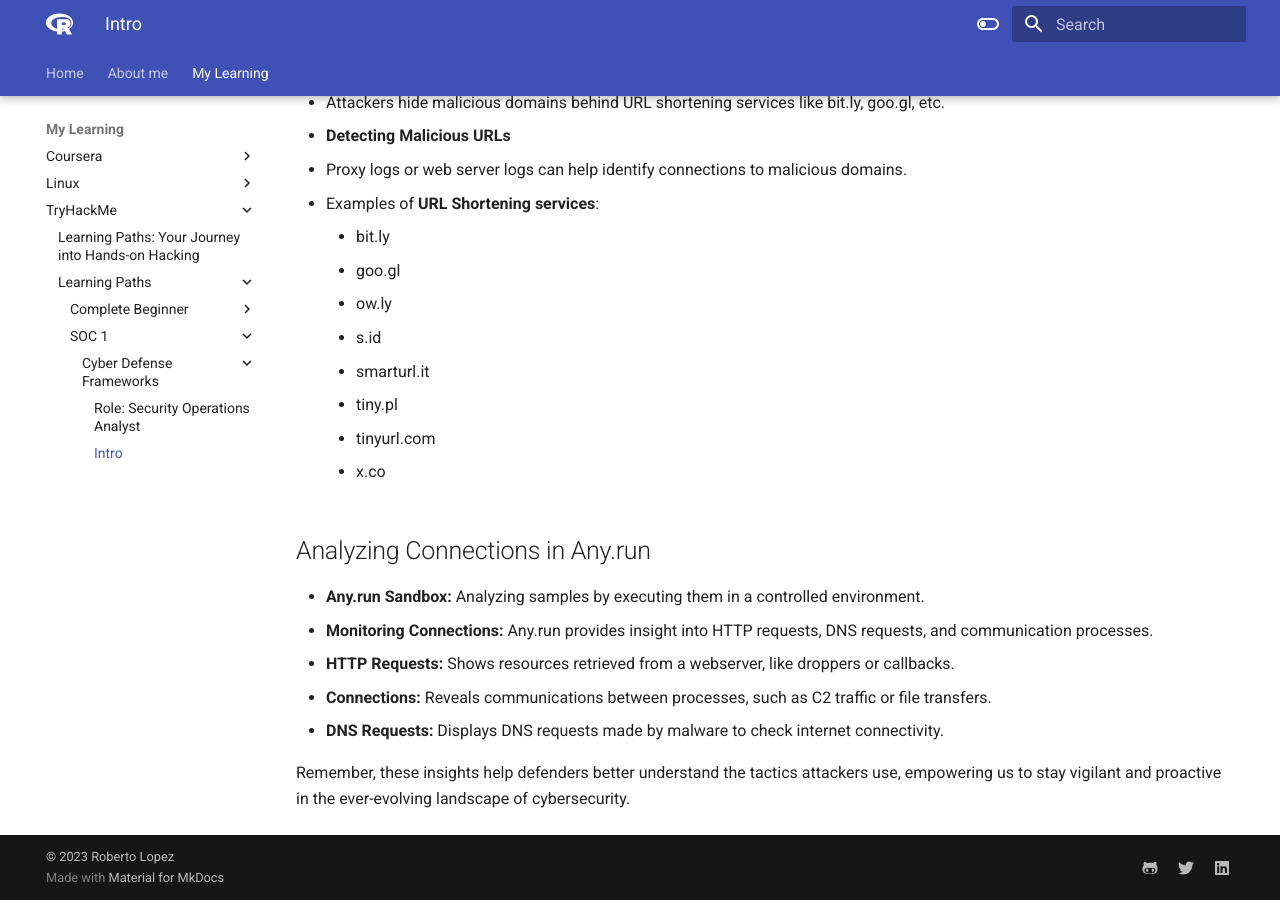
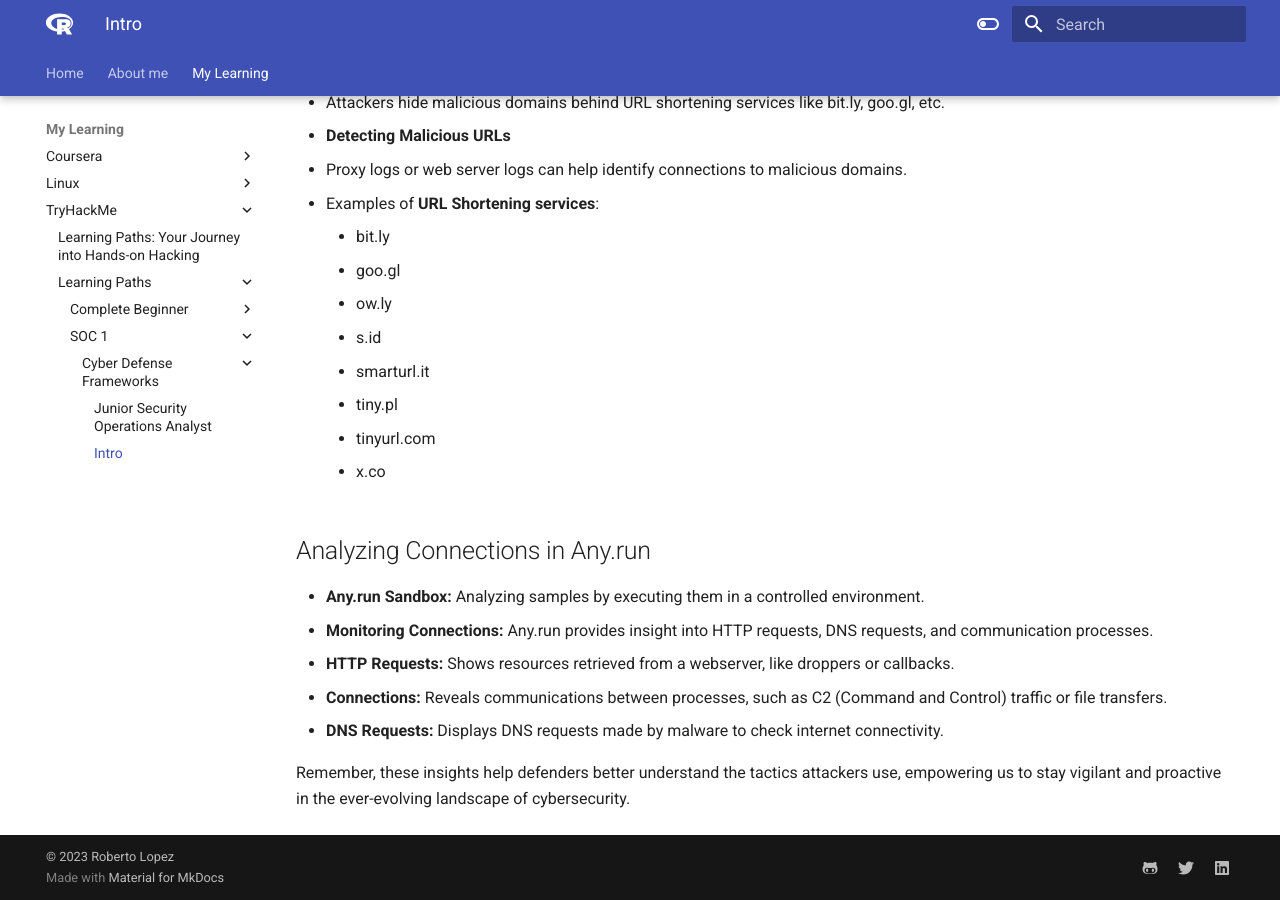
Before and after one commit to RobLoTech/Roblotech.github.io, an MkDocs documentation site: the page built from docs/My Learning/TryHackMe/Learning Paths/SOC 1/Cyber Defense Frameworks/Pyramid of Pain.md, in a window 1280 px wide and 900 px high, scrolled down 2375 px. Built offline with MkDocs 1.6.1 and Material for MkDocs 9.7.7, drawn with Linux system fonts in a browser that asks for light colours.

Commit message:
update changes

```diff
--- a/docs/My Learning/TryHackMe/Learning Paths/SOC 1/Cyber Defense Frameworks/Junior Security Analyst Intro.md
+++ b/docs/My Learning/TryHackMe/Learning Paths/SOC 1/Cyber Defense Frameworks/Junior Security Analyst Intro.md
@@ -1,4 +1,4 @@
-# Role: Security Operations Analyst
+# Junior Security Operations Analyst
 
 This role involves overseeing and managing event logs and alerts to ensure the security of an organization's digital environment.
 
--- a/docs/My Learning/TryHackMe/Learning Paths/SOC 1/Cyber Defense Frameworks/Pyramid of Pain.md
+++ b/docs/My Learning/TryHackMe/Learning Paths/SOC 1/Cyber Defense Frameworks/Pyramid of Pain.md
@@ -86,7 +86,7 @@
 - **Any.run Sandbox:** Analyzing samples by executing them in a controlled environment.
 - **Monitoring Connections:** Any.run provides insight into HTTP requests, DNS requests, and communication processes.
 - **HTTP Requests:** Shows resources retrieved from a webserver, like droppers or callbacks.
-- **Connections:** Reveals communications between processes, such as C2 traffic or file transfers.
+- **Connections:** Reveals communications between processes, such as C2 (Command and Control) traffic or file transfers.
 - **DNS Requests:** Displays DNS requests made by malware to check internet connectivity.
 
 Remember, these insights help defenders better understand the tactics attackers use, empowering us to stay vigilant and proactive in the ever-evolving landscape of cybersecurity.
```
